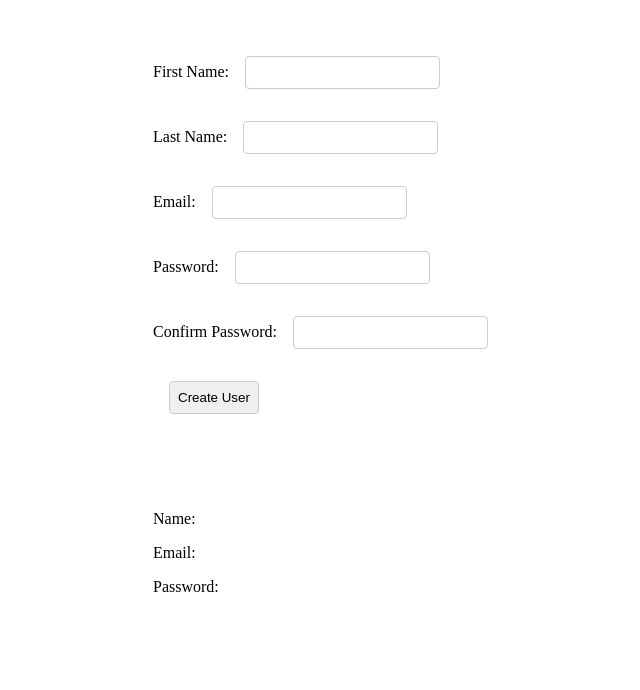
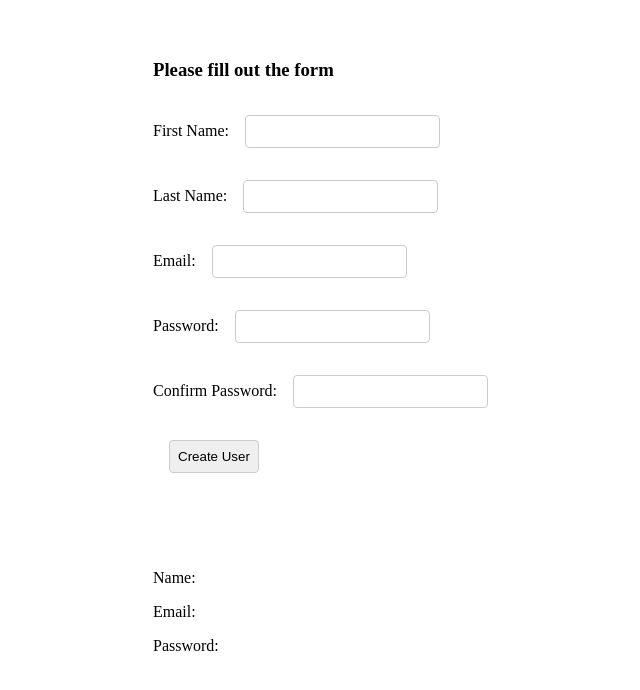
Before and after one commit to eyasq/learn_react, a React (Vite) app: page / in a window 1280 px wide. Shown: the top 690 px of the page, without its empty margins (187-827 px from the left). Built offline with nearby package versions, Linux system fonts and the light colour scheme.

Commit message:
form stuff

```diff
--- a/components/userForm.jsx
+++ b/components/userForm.jsx
@@ -28,15 +28,19 @@ export function Form(props) {
     const [mail, setMail] = useState("");
     const [passWd, setpassWd] = useState("");
     const [conf, setConf] = useState("");
+    const [submitted, setSubmitted] = useState(false);
 
     const createUser = (e) => {
         e.preventDefault();
         const newUser = { fName, lName, mail, passWd, conf };
+        setSubmitted(true)
         console.log("Welcome, ", newUser);
     }
+
     return (
         <>
             <Container>
+                <h3>{submitted ? "Thank you for your submission" : "Please fill out the form"}</h3>
                 <form onSubmit={createUser}>
                     <div>
                         <label htmlFor="">First Name:</label>
```
